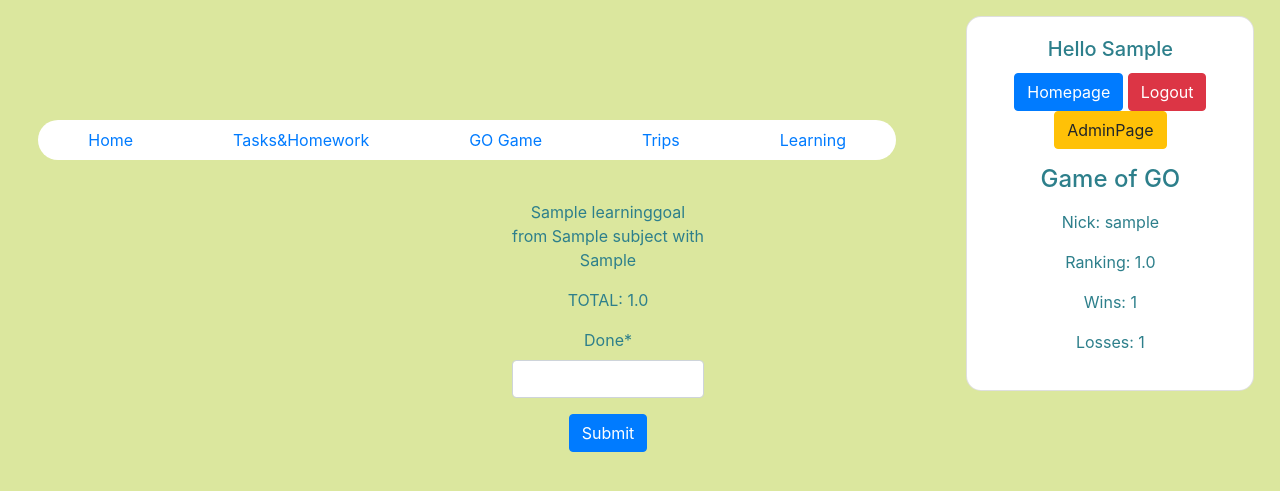
After one commit to wleklinskimateusz/wleklinski-live, a Django app: page /learning/1/update in a window 1280 px wide. The commit adds this page. Shown: the top 491 px of the page. Run offline with Django 3.2, Linux system fonts and the light colour scheme; a user stored in the database is signed in; tables that the repository leaves empty hold one stand-in row (values such as "Sample post"); some libraries are stand-ins or nearby versions.

Commit message:
learning Functionality

```diff
--- a/organizer/admin.py
+++ b/organizer/admin.py
@@ -8,3 +8,5 @@ admin.site.register(GoPlayer)
 admin.site.register(GoGame)
 admin.site.register(Trip)
 admin.site.register(TripCost)
+admin.site.register(LearningGoal)
+admin.site.register(Subject)
--- a/organizer/forms.py
+++ b/organizer/forms.py
@@ -82,3 +82,7 @@ class TripCostForm(forms.Form):
     description = forms.CharField(max_length=100)
     cost = forms.FloatField()
     one_person_cost = forms.BooleanField(initial=False, required=False)
+
+
+class LearningGoalUpdateForm(forms.Form):
+    done = forms.FloatField()
--- a/organizer/models.py
+++ b/organizer/models.py
@@ -207,3 +207,38 @@ class TripCost(models.Model):
 
     def __str__(self):
         return f"{self.description} -> {self.cost}zł"
+
+
+class Subject(models.Model):
+    name = models.CharField(max_length=20)
+    teacher = models.CharField(max_length=20)
+
+    def __str__(self):
+        return f"{self.name} with {self.teacher}"
+
+
+class LearningGoal(models.Model):
+    title = models.CharField(max_length=20)
+    owner = models.ForeignKey(User, on_delete=models.CASCADE)
+    subject = models.ForeignKey(Subject, on_delete=models.CASCADE)
+    goal = models.FloatField(null=True)
+    due = models.DateField(null=True, blank=True)
+    done = models.FloatField(default=0, blank=True)
+
+    def __str__(self):
+        return f"{self.title} from {self.subject}"
+
+    def progress(self):
+        return self.done * 100 / self.goal
+
+    def till_due(self):
+        days = self.due - now().date()
+        if days >= 0:
+            return days
+
+    def left_per_day(self):
+        left = self.goal - self.done
+        if self.till_due():
+            return left / self.till_due()
+        else:
+            return 'Past due'
--- a/organizer/templates/organizer/base.html
+++ b/organizer/templates/organizer/base.html
@@ -22,6 +22,7 @@
                     <a class="nav-item nav-link {% if request.path == '/tasks/' %}active{% endif %}" href="{% url 'organizer:tasks' %}">Tasks&Homework</a>
                     <a class="nav-item nav-link {% if request.path == '/go/' %}active{% endif %}" href="{% url 'organizer:go' %}">GO Game</a>
                     <a class="nav-item nav-link {% if request.path == '/trips/' %}active{% endif %}" href="{% url 'organizer:trips' %}">Trips</a>
+                    <a class="nav-item nav-link {% if request.path == '/learning/' %}active{% endif %}" href="{% url 'organizer:learning' %}">Learning</a>
                 </nav>
                 <div id="user_panel" style="position: fixed; width: 18rem;" class="card">
                     <div class="card-body">
--- /dev/null
+++ b/organizer/templates/organizer/learning/update.html
@@ -0,0 +1,15 @@
+{% extends 'base.html' %}
+{% load static %}
+{% load crispy_forms_tags %}
+{% block title %}{{ goal }} - Update{% endblock %}
+{% block content %}
+    <div class="edit_trip">
+    <p>{{ goal }}</p>
+    <p>TOTAL: {{ goal.goal }}</p>
+        <form action="" method="POST">
+                {% csrf_token %}
+                {{ form|crispy }}
+                <button type="submit" class="btn btn-primary">Submit</button>
+        </form>
+    </div>
+{% endblock %}
--- a/organizer/urls.py
+++ b/organizer/urls.py
@@ -19,4 +19,6 @@ urlpatterns = [
     path('trips/<int:trip_id>/edit', views.trip_edit, name='trip_edit'),
     path('trips/<int:trip_id>/finances', views.trip_finances, name='trip_finances'),
     path('trips/<int:trip_id>/finances/new_cost', views.new_cost, name='new_cost'),
+    path('learning/', views.learning, name='learning'),
+    path('learning/<int:goal_id>/update', views.learning_update, name='learning_update'),
 ]
--- a/organizer/views.py
+++ b/organizer/views.py
@@ -416,3 +416,38 @@ def new_cost(request, trip_id):
     context = get_player_to_context(context, request)
 
     return render(request, template_name, context)
+
+
+def learning(request):
+    if not request.user.is_authenticated:
+        return redirect('/accounts/login')
+    template_name = 'learning/learning.html'
+    context = {
+        'goals': LearningGoal.objects.all()
+    }
+    context = get_player_to_context(context, request)
+    return render(request, template_name, context)
+
+
+def learning_update(request, goal_id):
+    if not request.user.is_authenticated:
+        return redirect('/accounts/login')
+
+    m_goal = get_object_or_404(LearningGoal, pk=goal_id)
+    success_url = reverse_lazy('organizer:learning')
+    template_name = 'learning/update.html'
+    if request.method == 'POST':
+        form = LearningGoalUpdateForm(request.POST)
+        if form.is_valid():
+            m_goal.done = form.cleaned_data['done']
+            m_goal.save()
+            return HttpResponseRedirect(success_url)
+    else:
+        form = LearningGoalUpdateForm()
+
+    context = {
+        'goal': m_goal,
+        'form': form
+    }
+    context = get_player_to_context(context, request)
+    return render(request, template_name, context)
```
Also changed, not shown: organizer/templates/organizer/learning/learning.html (added, +24 -0 lines), organizer/migrations/0013_auto_20200602_0140.py (added).
